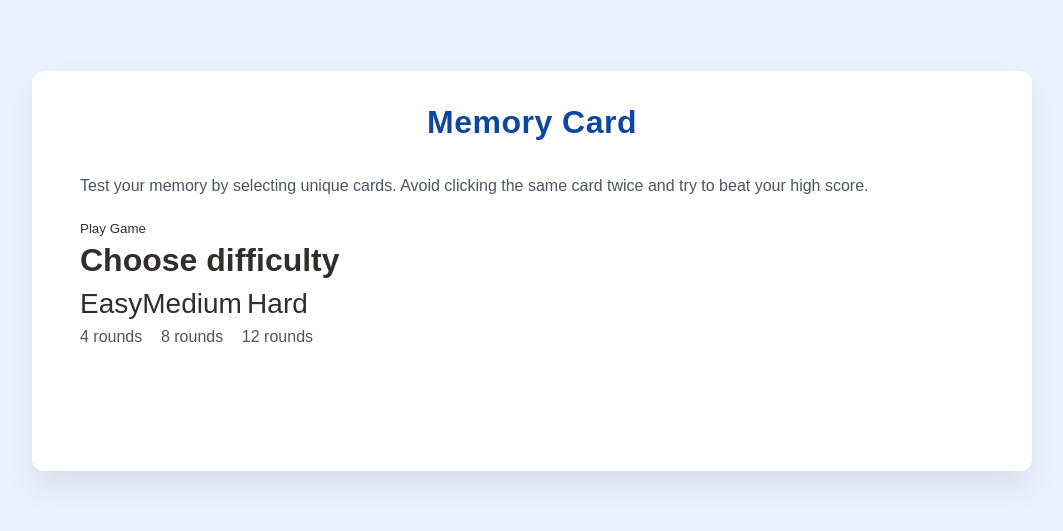
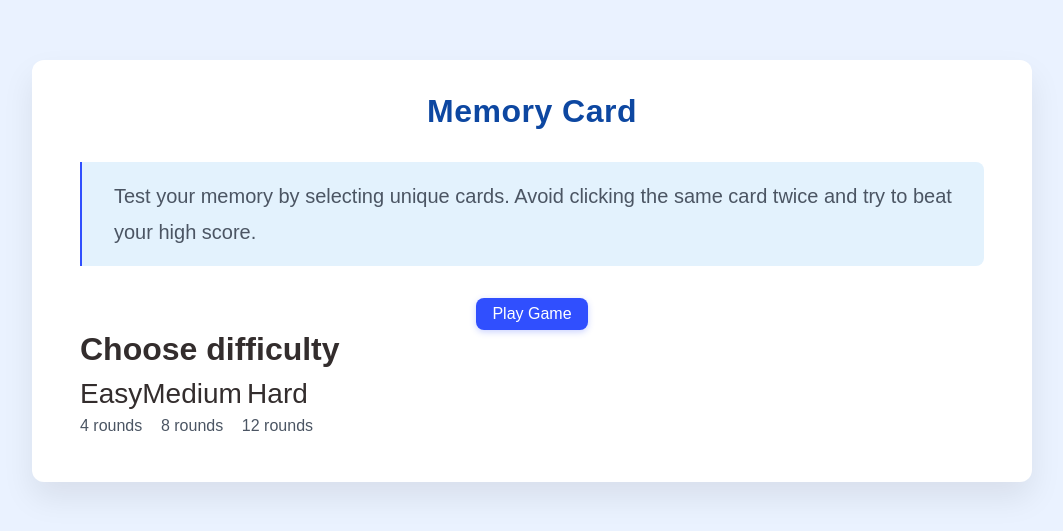
Before and after one commit to catalinbroinas/memory-card, a React (Vite) app: page / in a window 1280 px wide. Shown: the part 129-660 px from the top of the page, without its empty margins (108-1171 px from the left). Built offline with nearby package versions, Linux system fonts and the light colour scheme.

Commit message:
style(GameInfo): add component styles
- Section layout
- Styles for description: background, typography, padding, and borders
- Import button styles from template

```diff
--- a/src/scss/components/_index.scss
+++ b/src/scss/components/_index.scss
@@ -1 +1,3 @@
+@use 'template/buttons';
 @use 'custom/game';
+@use 'custom/start-screen';
--- /dev/null
+++ b/src/scss/components/custom/_start-screen.scss
@@ -0,0 +1,33 @@
+@use 'sass:map';
+@use '../../base/variables/colors' as *;
+@use '../../base/variables/typography' as *;
+@use '../../base/variables/spacing' as *;
+@use '../../base/variables/radius' as *;
+@use '../../base/mixins' as *;
+
+// =================================
+//   GAME INFO
+// =================================
+
+.game-info {
+  display: flex;
+  flex-direction: column;
+  align-items: center;
+  gap: $spacing-xl;
+
+  &__desc {
+    @include text-style(
+      $font-weight: 400,
+      $font-size: $fs-lg,
+      $color: $text-secondary,
+      $line-height: 1.8
+    );
+
+    background-color: $accent;
+    padding: 1rem 2rem;
+    border-left: 2px solid $primary;
+    border-top-right-radius: map.get($rounded-map, md);
+    border-bottom-right-radius: map.get($rounded-map, md);
+    margin: 0;
+  }
+}
```
